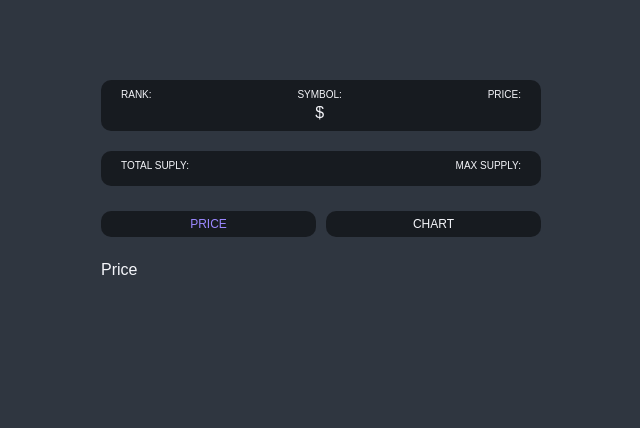
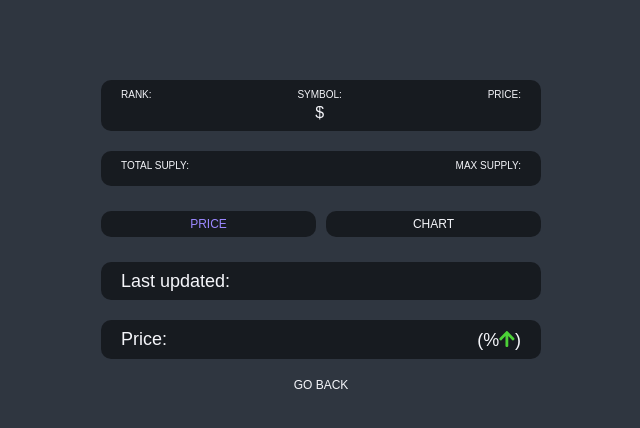
Before and after one commit to hoon0661/crypto-tracker, a React (Create React App) app: page /1/price in a window 1280 px wide. Shown: the top 428 px of the page, without its empty margins (319-959 px from the left). Built offline with nearby package versions, Linux system fonts and the light colour scheme; no server answers.

Commit message:
added candlestick view for chart

```diff
--- a/package.json
+++ b/package.json
@@ -3,6 +3,9 @@
   "version": "0.1.0",
   "private": true,
   "dependencies": {
+    "@fortawesome/fontawesome-svg-core": "^1.2.36",
+    "@fortawesome/free-solid-svg-icons": "^5.15.4",
+    "@fortawesome/react-fontawesome": "^0.1.16",
     "@testing-library/jest-dom": "^5.16.1",
     "@testing-library/react": "^12.1.2",
     "@testing-library/user-event": "^13.5.0",
@@ -15,6 +18,7 @@
     "react-apexcharts": "^1.3.9",
     "react-dom": "^17.0.2",
     "react-helmet": "^6.1.0",
+    "react-helmet-async": "^1.2.2",
     "react-query": "^3.34.8",
     "react-router-dom": "^5.3.0",
     "react-scripts": "5.0.0",
--- a/src/api.ts
+++ b/src/api.ts
@@ -18,7 +18,7 @@ export function fetchCoinTickers(coinId: string) {
 
 export function fetchCoinHistory(coinId: string) {
   const endDate = Math.floor(Date.now() / 1000);
-  const startDate = endDate - 60 * 60 * 24 * 7 * 2;
+  const startDate = endDate - 60 * 60 * 24 * 7 * 4;
   return fetch(
     `${BASE_URL}/coins/${coinId}/ohlcv/historical?start=${startDate}&end=${endDate}`
   ).then((response) => response.json());
--- a/src/routes/Chart.tsx
+++ b/src/routes/Chart.tsx
@@ -30,10 +30,25 @@ function Chart({ coinId }: ChartProps) {
         " Loading chart..."
       ) : (
         <ApexChart
-          type="line"
-          series={[{ name: "price", data: data?.map((price) => price.close) }]}
+          type="candlestick"
+          height={350}
+          series={[
+            {
+              name: "Price",
+              data: data?.map((price) => ({
+                x: price.time_close,
+                y: [
+                  price.open.toFixed(3),
+                  price.high.toFixed(3),
+                  price.low.toFixed(3),
+                  price.close.toFixed(3),
+                ],
+              })),
+            },
+          ]}
           options={{
             chart: {
+              type: "candlestick",
               height: 300,
               width: 500,
               toolbar: {
@@ -45,7 +60,7 @@ function Chart({ coinId }: ChartProps) {
               mode: "dark",
             },
             grid: {
-              show: false,
+              show: true,
             },
             stroke: {
               curve: "smooth",
@@ -55,17 +70,13 @@ function Chart({ coinId }: ChartProps) {
               show: false,
             },
             xaxis: {
-              axisBorder: { show: false },
-              axisTicks: { show: false },
-              labels: { show: false },
+              axisBorder: { show: true },
+              axisTicks: { show: true },
+              labels: { show: true },
               type: "datetime",
               categories: data?.map((price) => price.time_close),
             },
-            fill: {
-              type: "gradient",
-              gradient: { gradientToColors: ["#0be881"], stops: [0, 100] },
-            },
-            colors: ["#0fbcf9"],
+
             tooltip: {
               y: {
                 formatter: (value) => `$${value.toFixed(3)}`,
--- a/src/routes/Coin.tsx
+++ b/src/routes/Coin.tsx
@@ -1,6 +1,7 @@
 import { useEffect, useState } from "react";
 import { useQuery } from "react-query";
 import { useParams } from "react-router";
+import { useHistory } from "react-router-dom";
 import { Helmet } from "react-helmet";
 import {
   useLocation,
@@ -64,7 +65,7 @@ const Tabs = styled.div`
   gap: 10px;
 `;
 
-const Tab = styled.span<{ isActive: boolean }>`
+const Tab = styled.span<{ isActive?: boolean }>`
   text-align: center;
   text-transform: uppercase;
   font-size: 12px;
@@ -124,6 +125,7 @@ interface PriceData {
       ath_date: string;
       ath_price: number;
       market_cap: number;
+      market_cap_change_24h: number;
       percent_change_1y: number;
       percent_change_6h: number;
       percent_change_7d: number;
@@ -172,6 +174,7 @@ function Coin() {
     })();
   }, [coinId]); */
   const loading = infoLoading || tickersLoading;
+  let history = useHistory();
   return (
     <Container>
       <Helmet>
@@ -224,12 +227,20 @@ function Coin() {
 
           <Switch>
             <Route path={`/:coinId/price`}>
-              <Price />
+              <Price
+                coinId={coinId}
+                priceData={tickersData}
+                isLoading={tickersLoading}
+              />
             </Route>
             <Route path={`/:coinId/chart`}>
               <Chart coinId={coinId} />
             </Route>
           </Switch>
+
+          <Tab>
+            <Link to={`/`}>GO BACK</Link>
+          </Tab>
         </>
       )}
     </Container>
--- a/src/routes/Coins.tsx
+++ b/src/routes/Coins.tsx
@@ -7,6 +7,11 @@ import { fetchCoins } from "../api";
 
 const Container = styled.div`
   padding: 0px 20px;
+  width: 30vw;
+  margin: auto;
+  @media (max-width: 48rem) {
+    width: 85vw;
+  }
 `;
 const Header = styled.header`
   height: 10vh;
--- a/src/routes/Price.tsx
+++ b/src/routes/Price.tsx
@@ -1,13 +1,106 @@
 import { useQuery } from "react-query";
 import { fetchCoinHistory } from "../api";
 import ApexChart from "react-apexcharts";
+import styled from "styled-components";
+import { FontAwesomeIcon } from "@fortawesome/react-fontawesome";
+import { faArrowDown, faArrowUp } from "@fortawesome/free-solid-svg-icons";
+
+const Card = styled.div`
+  font-weight: 400;
+  background-color: rgba(0, 0, 0, 0.5);
+  padding: 10px 20px;
+  border-radius: 10px;
+  display: flex;
+  justify-content: space-between;
+  align-items: center;
+  margin-bottom: 20px;
+`;
+
+const Subtitle = styled.div`
+  font-size: 18px;
+  color: #f5f6fa;
+`;
 
 interface ChartProps {
   coinId: string;
+  priceData?: PriceData;
+  isLoading: boolean;
 }
 
-function Price({ coinId }: ChartProps) {
-  return <h1>Price</h1>;
+interface PriceData {
+  id: string;
+  name: string;
+  symbol: string;
+  rank: number;
+  circulating_supply: number;
+  total_supply: number;
+  max_supply: number;
+  beta_value: number;
+  first_data_at: string;
+  last_updated: string;
+  quotes: {
+    USD: {
+      ath_date: string;
+      ath_price: number;
+      market_cap: number;
+      market_cap_change_24h: number;
+      percent_change_1y: number;
+      percent_change_6h: number;
+      percent_change_7d: number;
+      percent_change_12h: number;
+      percent_change_15m: number;
+      percent_change_24h: number;
+      percent_change_30m: number;
+      percent_from_price_ath: number;
+      price: number;
+      volume_24h: number;
+      volume_24h_change_24h: number;
+    };
+  };
+}
+
+function Price({ coinId, priceData, isLoading }: ChartProps) {
+  const lastUpdatedTime = priceData?.last_updated;
+  const changeRate = priceData?.quotes.USD.market_cap_change_24h;
+  const price = priceData?.quotes.USD.price;
+  let isNegative = undefined;
+  if (changeRate !== undefined && changeRate < 0) {
+    isNegative = true;
+  } else if (changeRate == 0) {
+    isNegative = undefined;
+  } else {
+    isNegative = false;
+  }
+
+  return (
+    <>
+      {isLoading ? (
+        <p>loading...</p>
+      ) : (
+        <>
+          <Card>
+            <Subtitle>Last updated:</Subtitle>
+            <Subtitle>{lastUpdatedTime}</Subtitle>
+          </Card>
+          <Card>
+            <Subtitle>Price:</Subtitle>
+            <Subtitle>
+              {price}
+              <span>
+                ({changeRate}%
+                {isNegative === undefined ? null : isNegative ? (
+                  <FontAwesomeIcon icon={faArrowDown} color="#e84118" />
+                ) : (
+                  <FontAwesomeIcon icon={faArrowUp} color="#4cd137" />
+                )}
+                )
+              </span>
+            </Subtitle>
+          </Card>
+        </>
+      )}
+    </>
+  );
 }
 
 export default Price;
```
Also changed, not shown: 1 other file (tests, documents, lock files or other folders).
